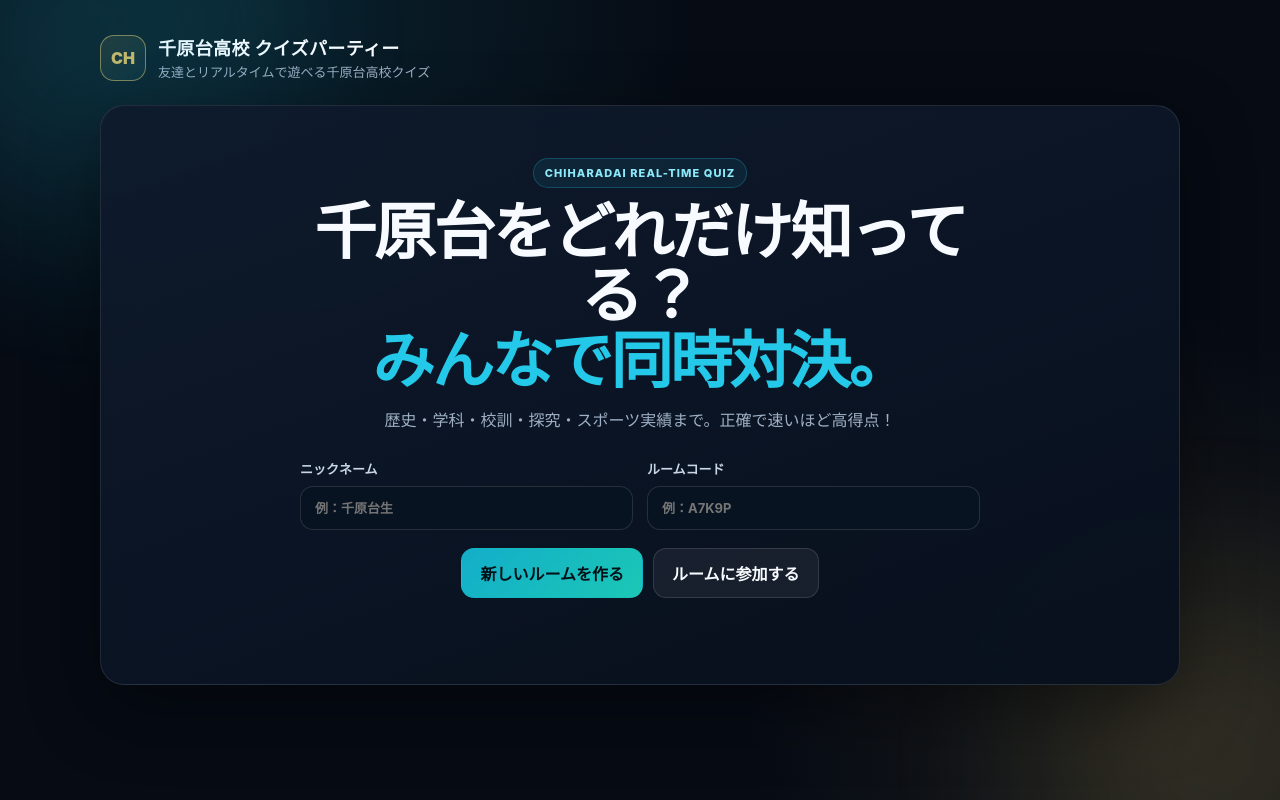
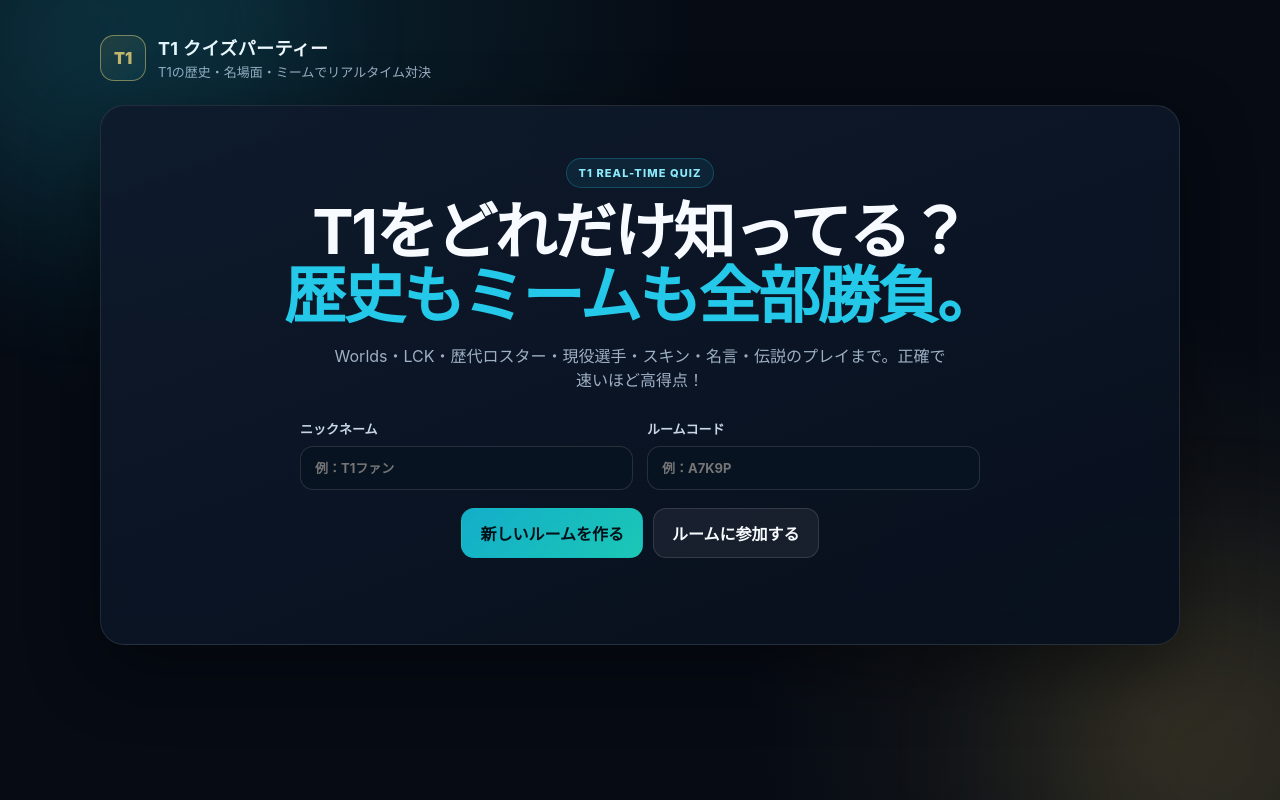
Before and after one commit to hyondd/lol-quiz-party, a website: page public/index.html in a window 1280 px wide. Drawn offline with nearby package versions, Linux system fonts and the light colour scheme; no server answers.

Commit message:
Rebrand quiz site for T1

```diff
--- a/public/index.html
+++ b/public/index.html
@@ -4,7 +4,7 @@
   <meta charset="UTF-8" />
   <meta name="viewport" content="width=device-width, initial-scale=1.0" />
   <meta name="theme-color" content="#08111f" />
-  <title>千原台高校 クイズパーティー</title>
+  <title>T1 クイズパーティー</title>
   <link rel="stylesheet" href="/style.css" />
 </head>
 <body>
@@ -13,21 +13,21 @@
 
   <main class="shell">
     <header class="brand">
-      <div class="logo">CH</div>
+      <div class="logo">T1</div>
       <div>
-        <h1>千原台高校 クイズパーティー</h1>
-        <p>友達とリアルタイムで遊べる千原台高校クイズ</p>
+        <h1>T1 クイズパーティー</h1>
+        <p>T1の歴史・名場面・ミームでリアルタイム対決</p>
       </div>
     </header>
 
     <section id="home" class="panel hero">
-      <div class="badge">CHIHARADAI REAL-TIME QUIZ</div>
-      <h2>千原台をどれだけ知ってる？<br><span>みんなで同時対決。</span></h2>
-      <p class="muted">歴史・学科・校訓・探究・スポーツ実績まで。正確で速いほど高得点！</p>
+      <div class="badge">T1 REAL-TIME QUIZ</div>
+      <h2>T1をどれだけ知ってる？<br><span>歴史もミームも全部勝負。</span></h2>
+      <p class="muted">Worlds・LCK・歴代ロスター・現役選手・スキン・名言・伝説のプレイまで。正確で速いほど高得点！</p>
 
       <div class="form-grid">
         <label>ニックネーム
-          <input id="nickname" maxlength="18" placeholder="例：千原台生" autocomplete="nickname" />
+          <input id="nickname" maxlength="18" placeholder="例：T1ファン" autocomplete="nickname" />
         </label>
         <label>ルームコード
           <input id="roomCode" maxlength="6" placeholder="例：A7K9P" autocomplete="off" />
@@ -45,7 +45,7 @@
       <div class="lobby-top">
         <div>
           <div class="badge">ROOM <span id="roomCodeText"></span></div>
-          <h2 id="roomTitleText">千原台高校 クイズパーティー</h2>
+          <h2 id="roomTitleText">T1 クイズパーティー</h2>
           <p class="muted"><span id="playerCount">1</span>人参加中</p>
         </div>
         <div class="share-box">
```
